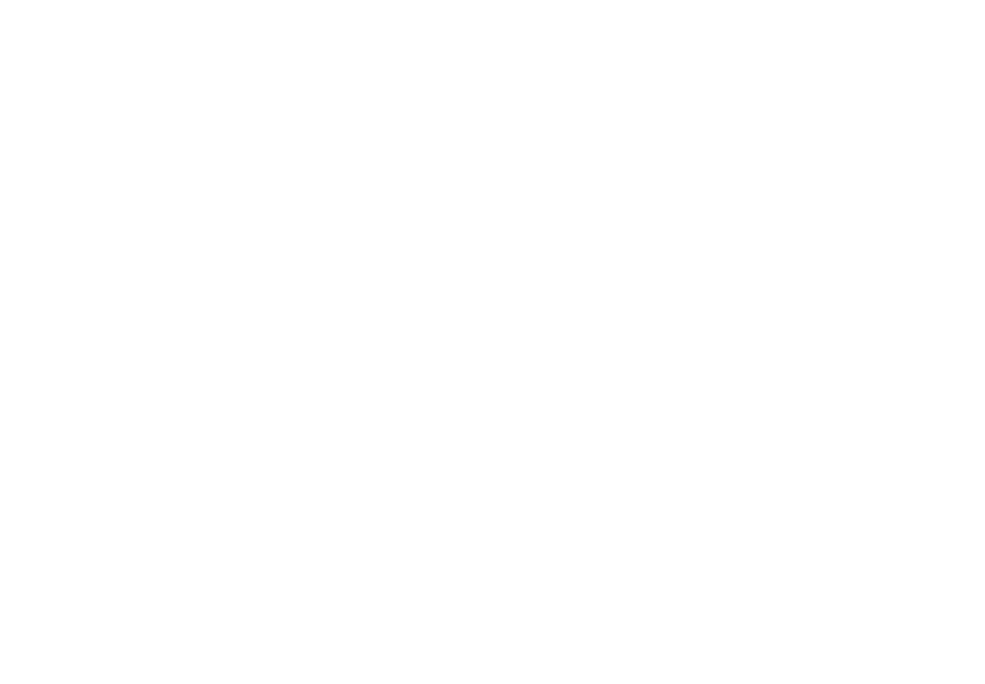
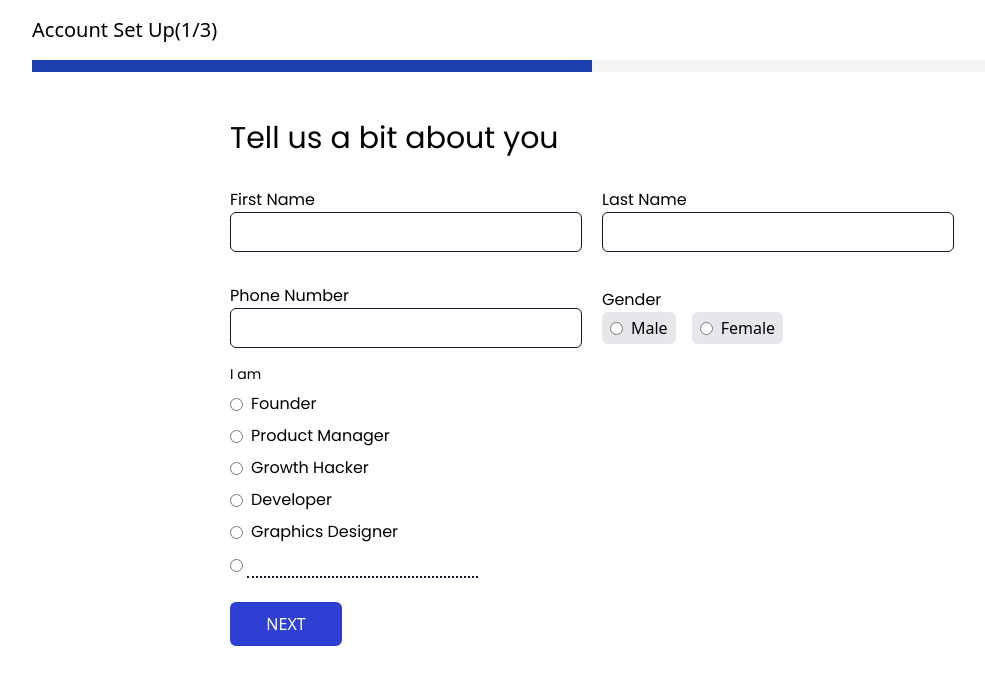
Before and after one commit to AkashKumarRam/NFT-Website, a React (Create React App) app: page /acoountsetup-step-1 in a window 1280 px wide. Before the commit this address had no page. Shown: the top 684 px of the page, without its empty margins (48-1033 px from the left). Built offline with nearby package versions, Linux system fonts and the light colour scheme; a web font is replaced by a local one.

Commit message:
Account Setup

```diff
--- a/src/App.js
+++ b/src/App.js
@@ -12,6 +12,7 @@
 // import Footer from "./components/Footer/Footer";
 import {BrowserRouter,Routes,Route} from "react-router-dom";
 import Home from "./components/Home/Home";
+import AccountSetup from "./components/Pages/AccountSetup/AccountSetup";
 import Articles from "./components/Pages/Articles";
 import CaseStudies from "./components/Pages/CaseStudies";
 import Login from "./components/Pages/Login";
@@ -47,6 +48,7 @@
         <Route path="/pricing" element={<Pricing/>} />
         <Route path="/signup" element={<SignUp/>} />
         <Route path="/login" element={<Login/>} />
+        <Route path="/acoountsetup-step-1" element={<AccountSetup/>} />
         </Routes>
       </BrowserRouter>
       {/* <NavBar />
--- /dev/null
+++ b/src/components/Pages/AccountSetup/AccountSetup.jsx
@@ -0,0 +1,152 @@
+import React from "react";
+
+const AccountSetup = () => {
+  return (
+    <div className="p-20 flex flex-col items-center justify-center -mt-16">
+      <div className="w-full">
+        <h2 className="text-xl">Account Set Up(1/3)</h2>
+        <div className="w-full bg-gray-100 h-3 flex flex-row items-start justify-start mt-[1rem]">
+          <div className="h-3 bg-blue-800 w-1/2"></div>
+        </div>
+      </div>
+
+      <div className="mt-[3rem]">
+        <h2 className="text-3xl font-poppins">Tell us a bit about you</h2>
+        <div>
+          <div className="flex flex-row items-center  space-x-5 mt-[2rem]">
+            <div className="flex flex-col">
+              <label className="text-black text-md font-poppins cursor-pointer">
+                First Name
+              </label>
+              <input
+                type="text"
+                className="border-[1px] border-gray-900 rounded-md h-[2.5rem] w-[22rem] pl-2"
+              />
+            </div>
+            <div className="flex flex-col">
+              <label className="text-black text-md font-poppins cursor-pointer">
+                Last Name
+              </label>
+              <input
+                type="text"
+                className="border-[1px] border-gray-900 rounded-md h-[2.5rem] w-[22rem] pl-2"
+              />
+            </div>
+          </div>
+          <div className="flex flex-row  items-center space-x-5 mt-[2rem]">
+            <div className="flex flex-col">
+              <label className="text-black text-md font-poppins cursor-pointer">
+                Phone Number
+              </label>
+              <input
+                type="number"
+                className="border-[1px] border-gray-900 rounded-md h-[2.5rem] w-[22rem] pl-2"
+              />
+            </div>
+            <div className="flex flex-col">
+              <label className="text-black text-md font-poppins cursor-pointer">
+                Gender
+              </label>
+              <div class="flex justify-center space-x-4">
+                <label class="inline-flex items-center bg-gray-200 rounded-md px-2 py-1">
+                  <input
+                    type="radio"
+                    class="form-radio"
+                    name="gender"
+                    value="male"
+                  />
+                  <span class="ml-2">Male</span>
+                </label>
+                <label class="inline-flex items-center bg-gray-200 rounded-md px-2 py-1">
+                  <input
+                    type="radio"
+                    class="form-radio"
+                    name="gender"
+                    value="female"
+                  />
+                  <span class="ml-2">Female</span>
+                </label>
+              </div>
+            </div>
+          </div>
+        </div>
+        <p className="text-sm mt-[1rem] font-poppins">I am</p>
+        <div className="w-full flex items-start">
+          <div className="mt-[0rem] items-start">
+
+            <label class="flex items-center  rounded-md mt-[0.5rem]">
+              <input
+                type="radio"
+                class="form-radio"
+                name="profession"
+                value="Founder"
+              />
+              <span class="ml-2 font-poppins">Founder</span>
+            </label>
+            <label class="flex items-center  rounded-md mt-[0.5rem]">
+              <input
+                type="radio"
+                class="form-radio"
+                name="profession"
+                value="Founder"
+              />
+              <span class="ml-2 font-poppins">Product Manager</span>
+            </label>
+            <label class="flex items-center  rounded-md mt-[0.5rem]">
+              <input
+                type="radio"
+                class="form-radio"
+                name="profession"
+                value="Founder"
+              />
+              <span class="ml-2 font-poppins">Growth Hacker</span>
+            </label>
+            <label class="flex items-center  rounded-md mt-[0.5rem]">
+              <input
+                type="radio"
+                class="form-radio"
+                name="profession"
+                value="Founder"
+              />
+              <span class="ml-2 font-poppins">Developer</span>
+            </label>
+            <label class="flex items-center  rounded-md mt-[0.5rem]">
+              <input
+                type="radio"
+                class="form-radio"
+                className="bg-black"
+                name="profession"
+                value="Founder"
+              />
+              <span class="ml-2 font-poppins">Graphics Designer</span>
+            </label>
+            <label class="flex items-center space-x-1 rounded-md mt-[0.5rem]">
+              <input
+                type="radio"
+                class="form-radio"
+                className="bg-black"
+                name="profession"
+                value="Founder"
+              />
+              <input type="text" class="border-b-2 border-b-gray-900 border-dotted" />
+
+            </label>
+            <button className="mt-6 border-[#2F3FD4] rounded-md border-2 p-2 bg-[#2F3FD4] text-white w-28 max-sm:hidden">NEXT</button>
+          </div>
+
+        </div>
+      </div>
+    </div>
+  );
+};
+
+{
+  /* <div>
+        <p>Account Set Up (1/3)</p>
+      </div>
+      <div className="w-3/4 bg-[#D9D9D9] h-2">
+        <div className="bg-[#2F3FD4] h-2 text-xs font-medium text-blue-100 text-center p-0.5 leading-none w-1/3"></div>
+      </div> */
+}
+
+export default AccountSetup;
--- a/src/components/Pages/Login.jsx
+++ b/src/components/Pages/Login.jsx
@@ -8,18 +8,18 @@
     const navigate = useNavigate();
   return (
     // <div className="h-[100vh] flex items-center justify-center bg-[#FFFAFA]">
-      <div className="flex flex-row h-[100vh] space-x-12">
-        <div className="bg-[#F2F5FE] flex items-center justify-center w-1/2 ">
+      <div className="flex flex-row h-[100vh] space-x-12 max-sm:space-x-0 max-sm:flex max-sm:items-center max-sm:-mt-12 ">
+        <div className="bg-[#F2F5FE] flex items-center justify-center w-1/2 max-sm:hidden">
           <div>
             <img src={Log} className="h-[18rem]" alt="blur circle" />
           </div>
         </div>
-        <div className="bg-white p-6 w-1/2 mt-14">
-          <div className="flex flex-row items-center space-x-3">
-            <img onClick={() => navigate('/')} src={LogoImage} alt="logo" />
+        <div className="bg-white p-6 w-1/2 mt-14 max-sm:flex max-sm:flex-col max-sm:items-center max-sm:w-screen max-sm:p-10">
+          <div className="flex flex-row items-center space-x-3 w-full max-sm:-ml-[2.5rem] max-sm:flex max-sm:flex-row max-sm:items-start ">
+            <img onClick={() => navigate('/')} src={LogoImage} alt="logo"/>
             <img onClick={() => navigate('/')} src={LogoText} alt="logotext" />
           </div>
-          <div className="mt-[2rem]">
+          <div className="mt-[2rem] max-sm:items-start max-sm:w-screen max-sm:pl-5 max-sm:pr-5">
             <h1 className="font-bold text-2xl font-poppins">Hey, Innovator</h1>
             <p className="text-sm text-gray-400 font-poppins" >Enter the information you entered while registering</p>
           </div>
@@ -39,7 +39,7 @@
               />
             </div>
           </div>
-          <div className="w-full flex-row mt-[0.5rem] items-end">
+          <div className="w-full flex-row mt-[0.5rem] items-end max-sm:flex max-sm:items-end">
             <p className="text-sm text-end font-poppins cursor-pointer w-[22rem]">Forgot Password?</p>
           </div>
           <button class="text-white font-bold px-4 py-2 rounded w-[22rem] mt-[1rem] bg-[#2F3FD4]">
@@ -50,7 +50,7 @@
             <p className="text-gray-400 font-poppins">or</p>
             <hr className="border-gray-400 border-1 w-[8rem] mt-[3px]" />
           </div>
-          <div className="w-full flex flex-col items-start justify-center">
+          <div className="w-full flex flex-col items-start justify-center max-sm:flex max-sm:flex-col max-sm:items-center">
             <button class="flex items-center justify-center px-4 py-2 space-x-2 border-[1px]  text-gray-600 bg-stone-50 mt-[1rem] rounded-sm w-[22rem] border-black">
               <img
                 src="https://upload.wikimedia.org/wikipedia/commons/thumb/5/53/Google_%22G%22_Logo.svg/235px-Google_%22G%22_Logo.svg.png"
--- a/src/components/Pages/SignUp.jsx
+++ b/src/components/Pages/SignUp.jsx
@@ -9,12 +9,12 @@
   const navigate = useNavigate();
   return (
     // <div className="min-h-screen flex items-center justify-center bg-[#FFFAFA]">
-    <div className="flex flex-row h-[100vh] space-x-12">
-      <div className="bg-[#F2F5FE] w-1/2 flex items-center justify-center">
+    <div className="flex flex-row h-[100vh] space-x-12 max-sm:space-x-0 max-sm:flex max-sm:items-center max-sm:-mt-12">
+      <div className="bg-[#F2F5FE] w-1/2 flex items-center justify-center max-sm:hidden">
         <img src={Login} className="h-[18rem]" alt="blur circle" />
       </div>
-      <div className="bg-white p-6 w-1/2 mt-14">
-        <div className="flex flex-row items-center space-x-3">
+      <div className="bg-white p-6 w-1/2 mt-14 max-sm:flex max-sm:flex-col max-sm:items-center max-sm:w-screen max-sm:pl-10 max-sm:pr-10">
+        <div className="flex flex-row items-center space-x-3 max-sm:-ml-[12rem]">
           <img
             onClick={() => navigate("/")}
             className="cursor-pointer"
@@ -61,7 +61,7 @@
           <p className="font-poppins">or</p>
           <hr className="border-gray-400 border-1 w-[8rem] mt-[3px]" />
         </div>
-        <div className="w-full flex flex-col items-start justify-center">
+        <div className="w-full flex flex-col items-start justify-center max-sm:flex max-sm:flex-col max-sm:items-center">
           <button class="flex items-center justify-center px-4 py-2 space-x-2 border-[1px]  text-gray-600 bg-stone-50 mt-[1rem] rounded-sm w-[22rem] border-black">
             <img
               src="https://upload.wikimedia.org/wikipedia/commons/thumb/5/53/Google_%22G%22_Logo.svg/235px-Google_%22G%22_Logo.svg.png"
@@ -74,7 +74,7 @@
             <p className="text-md font-poppins text-black">Have a Account?</p>
             <p
               onClick={() => navigate("/login")}
-              className="text-md font-semibold cursor-pointer text-[#2F3FD4]"
+              className="text-md font-poppins cursor-pointer text-[#2F3FD4]"
             >
               Log In
             </p>
```
